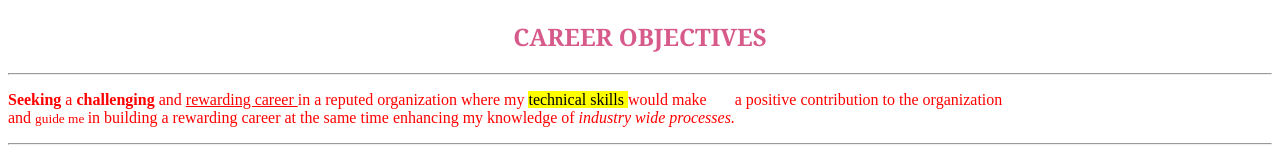
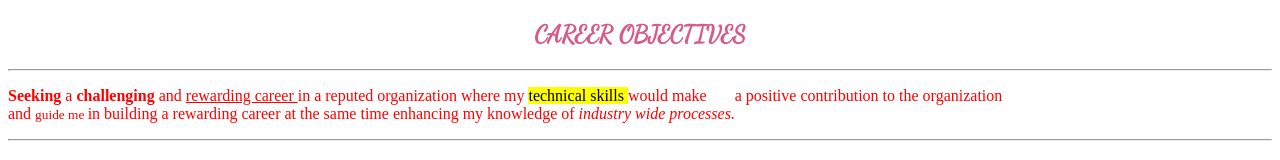
Before and after one commit to ShubhangiKhude/MyProfile, a plain HTML site: page internalCSS.html in a window 1280 px wide. Shown: the top 160 px of the page. Drawn offline with Linux system fonts and the light colour scheme.

Commit message:
Update internalCSS by using font family.
Update internalCSS by using font family.

```diff
--- a/internalCSS.html
+++ b/internalCSS.html
@@ -3,12 +3,18 @@
 
 <head>
     <title> Internal CSS </title>
+
+    <link rel="preconnect" href="https://fonts.googleapis.com">
+<link rel="preconnect" href="https://fonts.gstatic.com" crossorigin>
+<link href="https://fonts.googleapis.com/css2?family=Dancing+Script&display=swap" rel="stylesheet">
+
     <style>
         #unique {
             color: rgb(214, 90, 138);
             text-transform: uppercase;
             text-align: center;
             font-family: Georgia, 'Times New Roman', Times, serif;
+            font-family: 'Dancing Script', cursive;
         }
 
         p{
```
